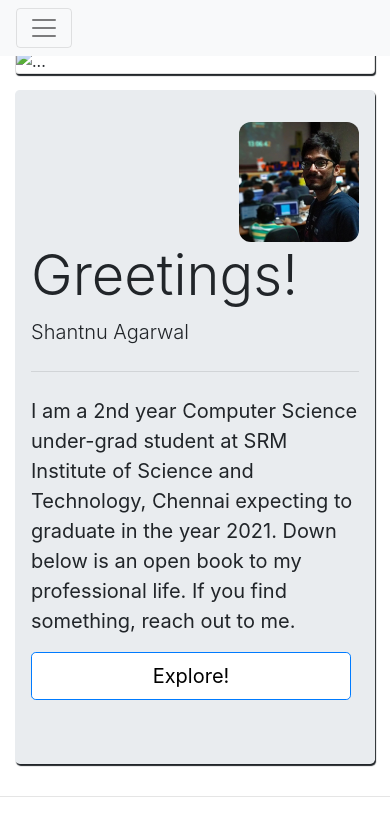
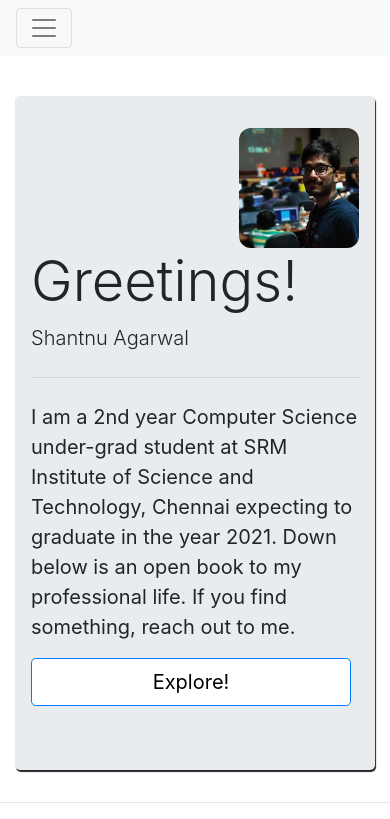
Before and after one commit to vrishankvajpayee/shantnu-agarwal.github.io, a plain HTML site: page index.html in a window 390 px wide. Shown: the top 819 px of the page. Drawn offline with nearby package versions, Linux system fonts and the light colour scheme.

Commit message:
Optimise jump for small screens

```diff
--- a/index.html
+++ b/index.html
@@ -48,15 +48,12 @@
     </ul>
   </div>
 </nav>
- 	<button onclick="topFunction()" id="scrollBtn" title="Go to top">Back to the top!</button>
+ 	<button onclick="topFunction()" id="scrollBtn" title="Go to top">Go to the top!</button>
 	<br> <br>
 
 
 
 	<div class="container" id="back2top">
-		<div class="card mb-3">
-  			<img src="..." class="card-img-top" alt="...">
-		</div>
 		<div class="jumbotron">
 			<img src="images/pic.jpeg" alt="My Photo" class="float-right" id="pic">
 	  		<h1 class="display-4">Greetings!</h1>
--- a/style.css
+++ b/style.css
@@ -24,7 +24,9 @@ body{
 }
 
 
-
+#back2top{
+	margin-top: 3rem;
+}
 .card, .jumbotron{
 	box-shadow: 1px 2px 1px;
 }
```
